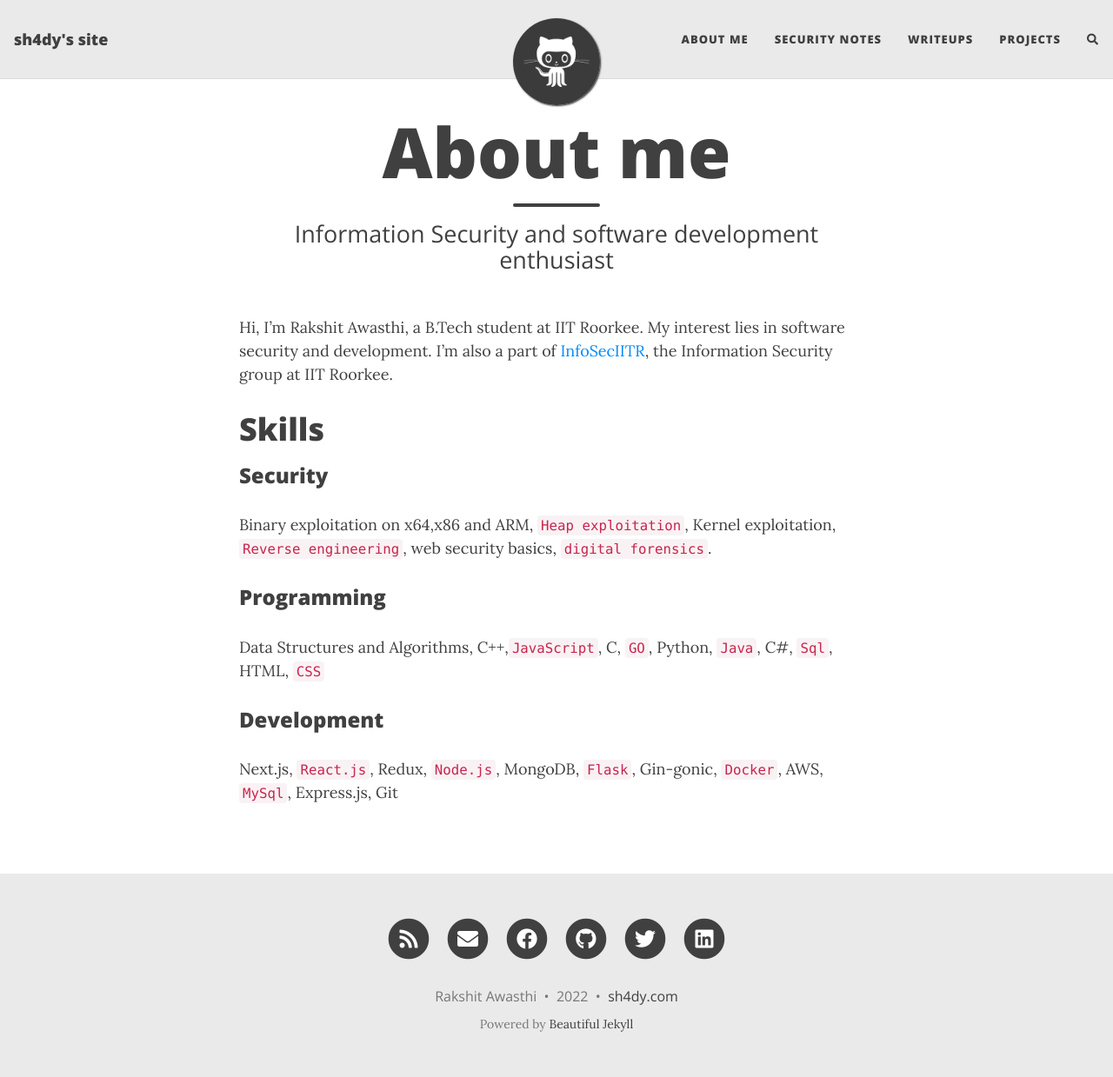
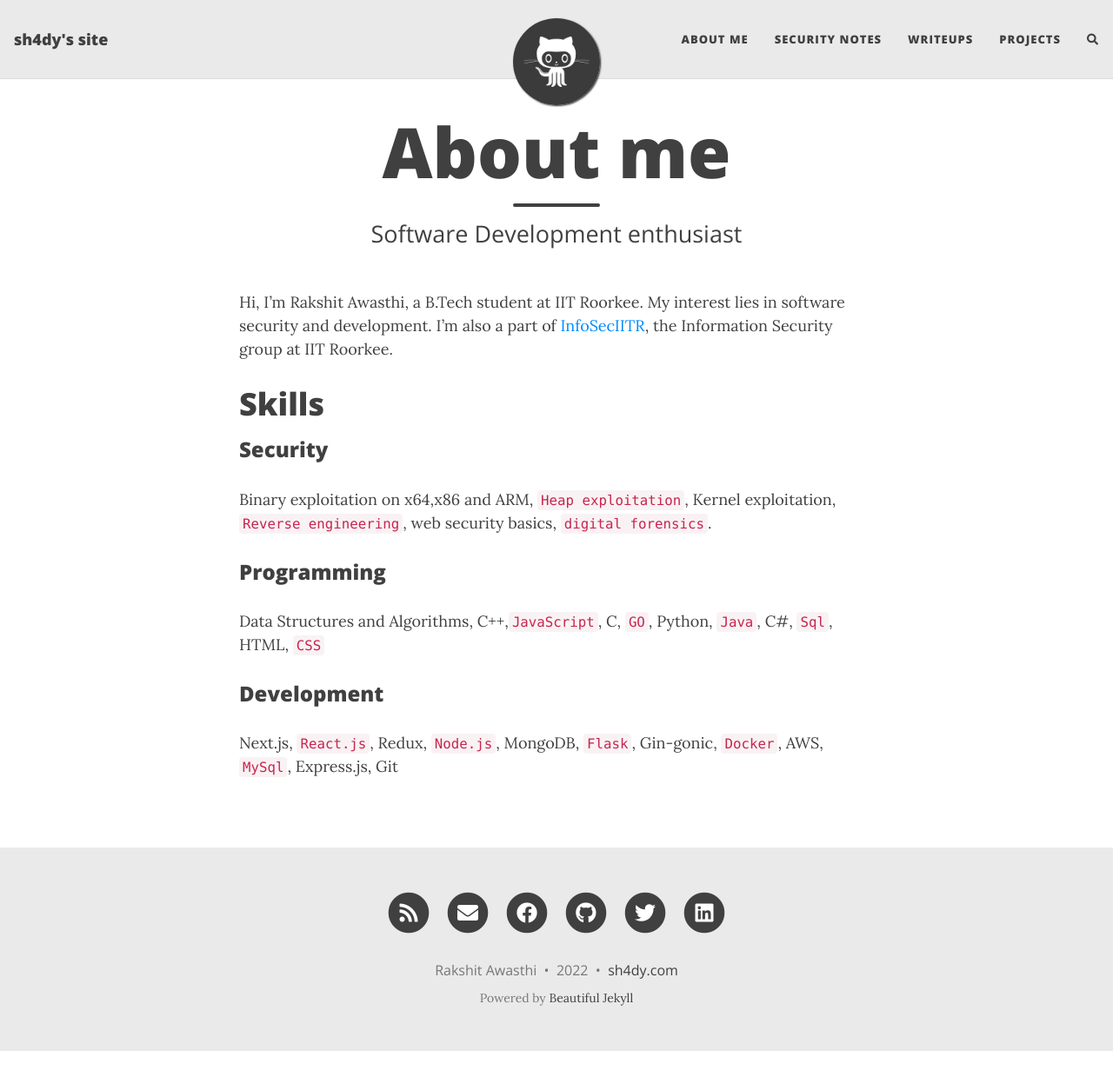
Before and after one commit to 0xSh4dy/archives_sh4dy.com, a Jekyll site: the page built from aboutme.md, in a window 1280 px wide and 1239 px high. Shown: the whole window at 87% size. Built offline with Jekyll 4.4.1, drawn with Linux system fonts in a browser that asks for light colours; nearby versions of some CDN libraries; comment, search, counter and statistics services are not loaded.

Commit message:
Update aboutme.md

```diff
--- a/aboutme.md
+++ b/aboutme.md
@@ -1,7 +1,7 @@
 ---
 layout: page
 title: About me
-subtitle: Information Security and software development enthusiast
+subtitle: Software Development enthusiast
 ---
 
 Hi, I'm Rakshit Awasthi, a B.Tech student at IIT Roorkee.
```
